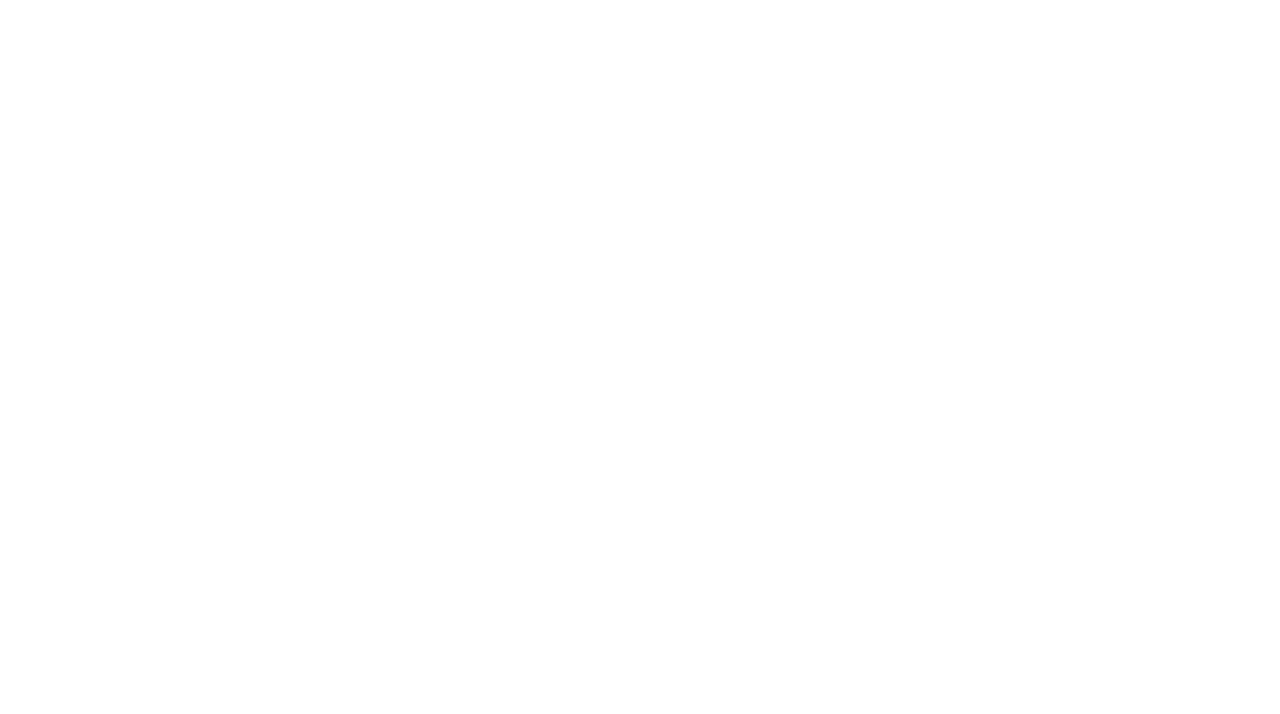
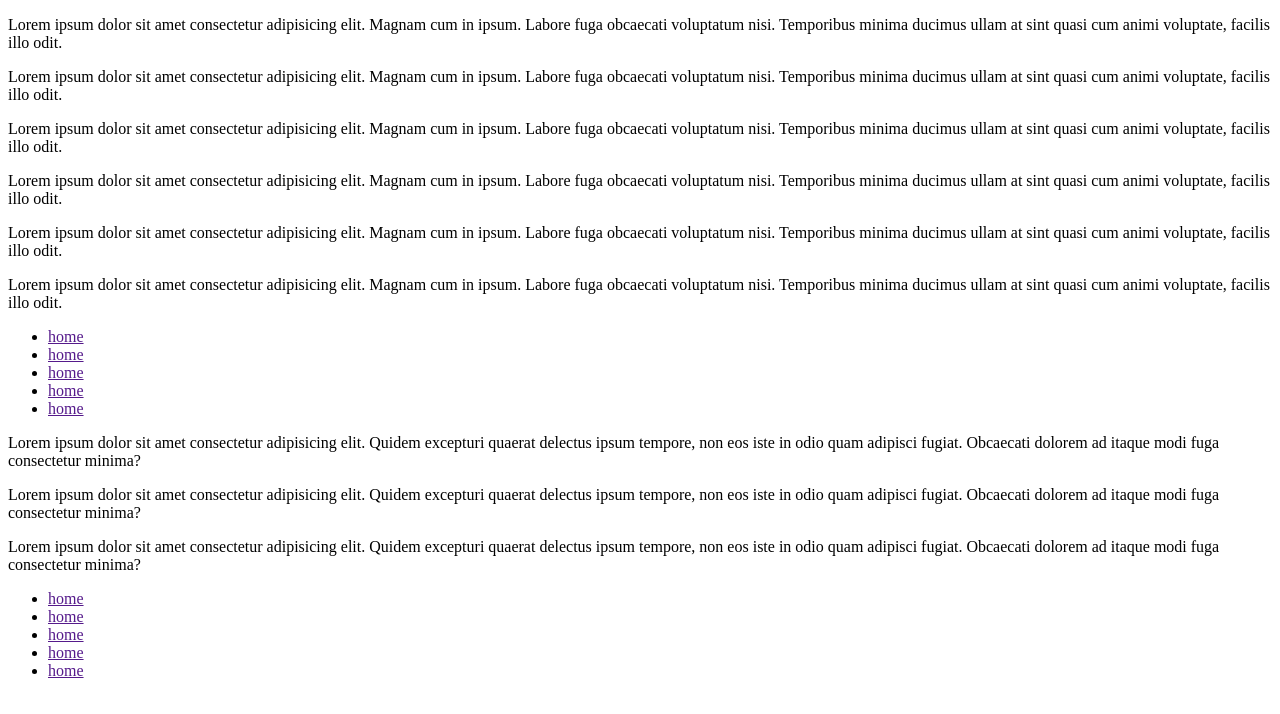
Before and after one commit to landa03/jQuery-project-1, a plain HTML site: page index.html in a window 1280 px wide. Drawn offline with Linux system fonts and the light colour scheme.

Commit message:
Add files via upload
me quede en 1:28:54

```diff
--- a/index.html
+++ b/index.html
@@ -3,7 +3,7 @@
 <head>
     <meta charset="UTF-8">
     <meta name="viewport" content="width=device-width, initial-scale=1.0">
-    <title>Document</title>
+    <title>jQuery Practice</title>
     <script src="./js/jquery-3.7.1.js"></script>
     <script>
         $("document").ready(function(){
@@ -94,10 +94,17 @@
             // $("#container p:first").css("border", "5px green solid");
             // $("#container p:even").css("background", "#cccccc");
 
-            // Advanced Selectors
+            // // Advanced Selectors
             // 1:22:28
+            // $("div > p").css("border", "5px solid blue");
+            // $("div > p.fourth-para").css("border", "5px solid blue");
+            // $("#box + ul").css("border", "5px solid blue");
+
+            // Creating content
+            // 1:27:47
+
         });
-    </script>
+        </script>
     <style>
         #text-box{
             /* width: 250px; */
@@ -112,7 +119,7 @@
         .highlight{
             background-color: red;
         }
-    </style>
+        </style>
 </head>
 <body>
     <!-- <h1>i love jarjarQuery 1</h1>
@@ -158,6 +165,7 @@
     <p class="blue-border">
         Lorem, ipsum dolor sit amet consectetur adipisicing elit. Aliquid similique eaque doloremque unde quod fuga ea maiores cumque inventore cum ratione tenetur, ad aperiam at aliquam! Voluptates omnis quidem vel.
     </p> -->
+
     <!-- <div id="container">
         <p >
             Lorem, ipsum dolor sit amet consectetur adipisicing elit. Aliquid similique eaque doloremque unde quod fuga ea maiores cumque inventore cum ratione tenetur, ad aperiam at aliquam! Voluptates omnis quidem vel.
@@ -173,5 +181,39 @@
         </p>
     </div> -->
 
+    <!-- // Advanced Selectors -->
+    <!-- // Creating content -->
+    <p>Lorem ipsum dolor sit amet consectetur adipisicing elit. Magnam cum in ipsum. Labore fuga obcaecati voluptatum nisi. Temporibus minima ducimus ullam at sint quasi cum animi voluptate, facilis illo odit.</p>
+    <p>Lorem ipsum dolor sit amet consectetur adipisicing elit. Magnam cum in ipsum. Labore fuga obcaecati voluptatum nisi. Temporibus minima ducimus ullam at sint quasi cum animi voluptate, facilis illo odit.</p>
+
+    <div>
+        <p>Lorem ipsum dolor sit amet consectetur adipisicing elit. Magnam cum in ipsum. Labore fuga obcaecati voluptatum nisi. Temporibus minima ducimus ullam at sint quasi cum animi voluptate, facilis illo odit.</p>
+        <p>Lorem ipsum dolor sit amet consectetur adipisicing elit. Magnam cum in ipsum. Labore fuga obcaecati voluptatum nisi. Temporibus minima ducimus ullam at sint quasi cum animi voluptate, facilis illo odit.</p>
+        <p>Lorem ipsum dolor sit amet consectetur adipisicing elit. Magnam cum in ipsum. Labore fuga obcaecati voluptatum nisi. Temporibus minima ducimus ullam at sint quasi cum animi voluptate, facilis illo odit.</p>
+        <p class="fourth-para">Lorem ipsum dolor sit amet consectetur adipisicing elit. Magnam cum in ipsum. Labore fuga obcaecati voluptatum nisi. Temporibus minima ducimus ullam at sint quasi cum animi voluptate, facilis illo odit.</p>
+    </div>
+
+    <ul>
+        <li><a href="">home</a></li>
+        <li><a href="">home</a></li>
+        <li><a href="">home</a></li>
+        <li><a href="">home</a></li>
+        <li><a href="">home</a></li>
+    </ul>
+    <div id="box">
+        <p>Lorem ipsum dolor sit amet consectetur adipisicing elit. Quidem excepturi quaerat delectus ipsum tempore, non eos iste in odio quam adipisci fugiat. Obcaecati dolorem ad itaque modi fuga consectetur minima?</p>
+        <p>Lorem ipsum dolor sit amet consectetur adipisicing elit. Quidem excepturi quaerat delectus ipsum tempore, non eos iste in odio quam adipisci fugiat. Obcaecati dolorem ad itaque modi fuga consectetur minima?</p>
+        <p class="last">Lorem ipsum dolor sit amet consectetur adipisicing elit. Quidem excepturi quaerat delectus ipsum tempore, non eos iste in odio quam adipisci fugiat. Obcaecati dolorem ad itaque modi fuga consectetur minima?</p>
+    </div>
+    <ul>
+        <li><a href="">home</a></li>
+        <li><a href="">home</a></li>
+        <li><a href="">home</a></li>
+        <li><a href="">home</a></li>
+        <li><a href="">home</a></li>
+    </ul>
+
+
+
 </body>
 </html>
```
